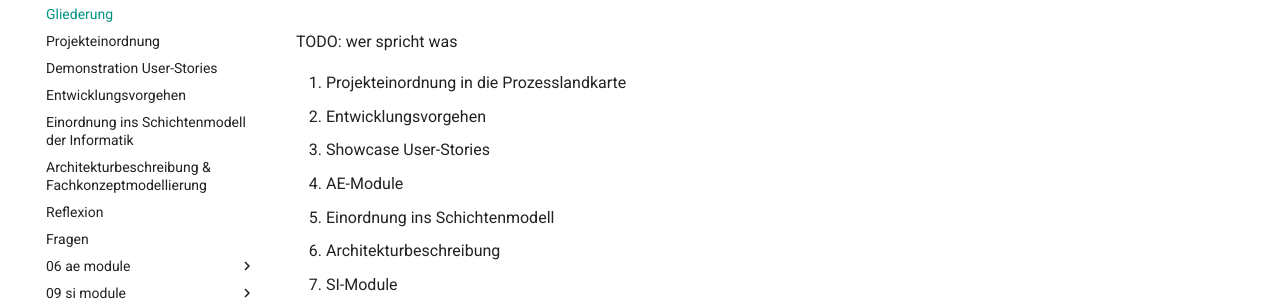
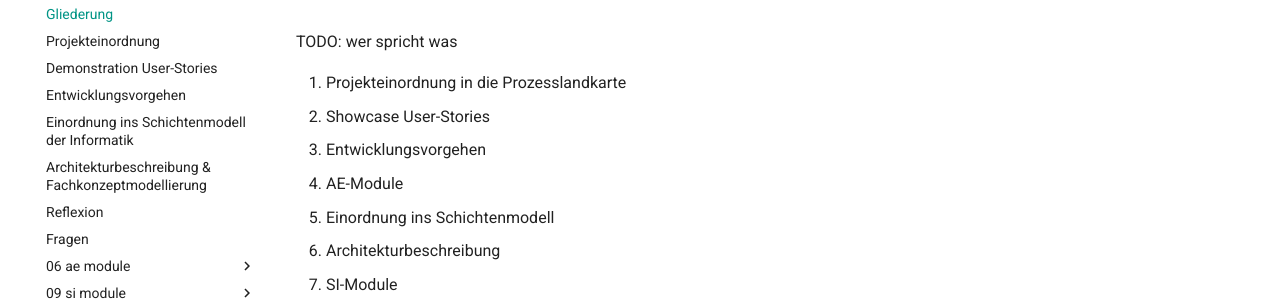
Before and after one commit to gz-bad-erzland-p2/Dokumentation, an MkDocs documentation site: the page built from docs/vortrag/02_gliederung.md, in a window 1280 px wide. Shown: the part 199-500 px from the top of the page. Built offline with MkDocs 1.6.1 and Material for MkDocs 9.7.7, drawn with Linux system fonts in a browser that asks for light colours; comment, search, counter and statistics services are not loaded.

```diff
--- a/docs/vortrag/02_gliederung.md
+++ b/docs/vortrag/02_gliederung.md
@@ -3,8 +3,8 @@
 TODO: wer spricht was
 
 1. Projekteinordnung in die Prozesslandkarte
-2. Entwicklungsvorgehen
-3. Showcase User-Stories
+2. Showcase User-Stories
+3. Entwicklungsvorgehen
 4. AE-Module
 5. Einordnung ins Schichtenmodell
 6. Architekturbeschreibung
```
